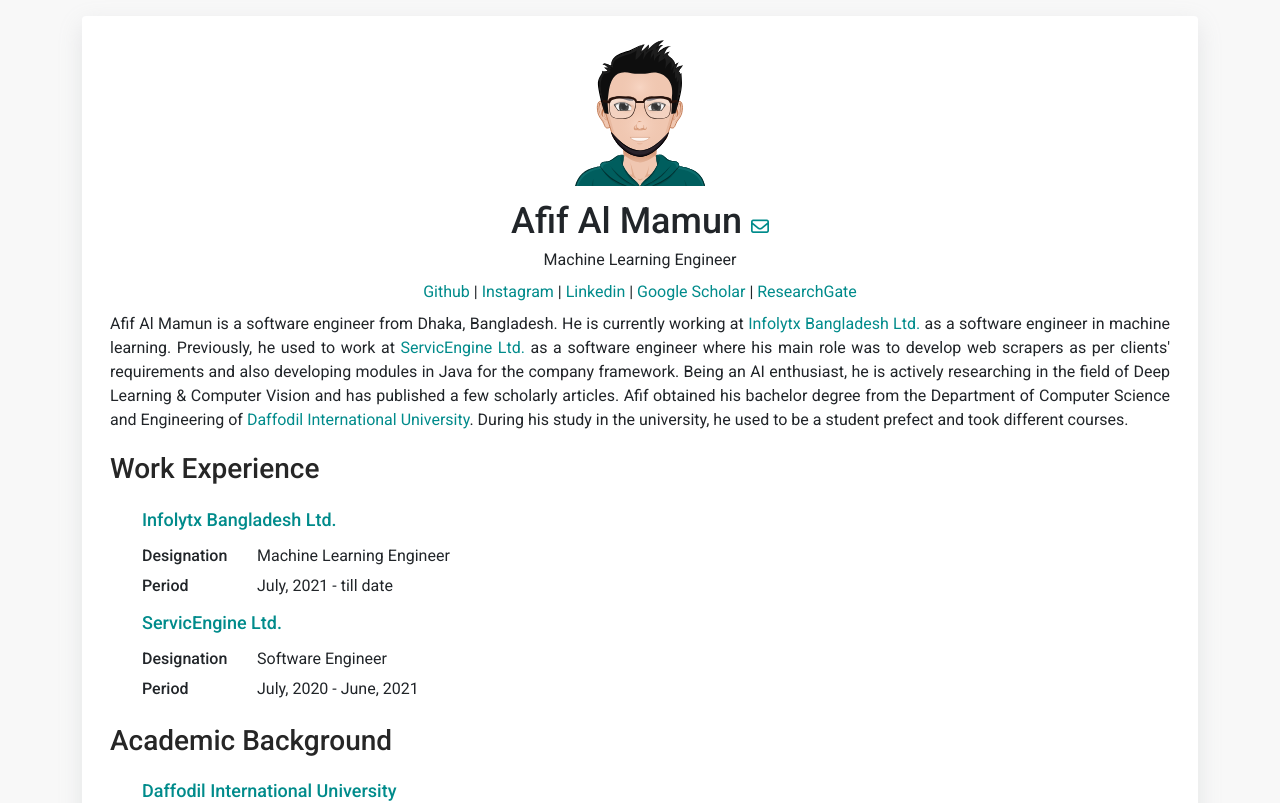
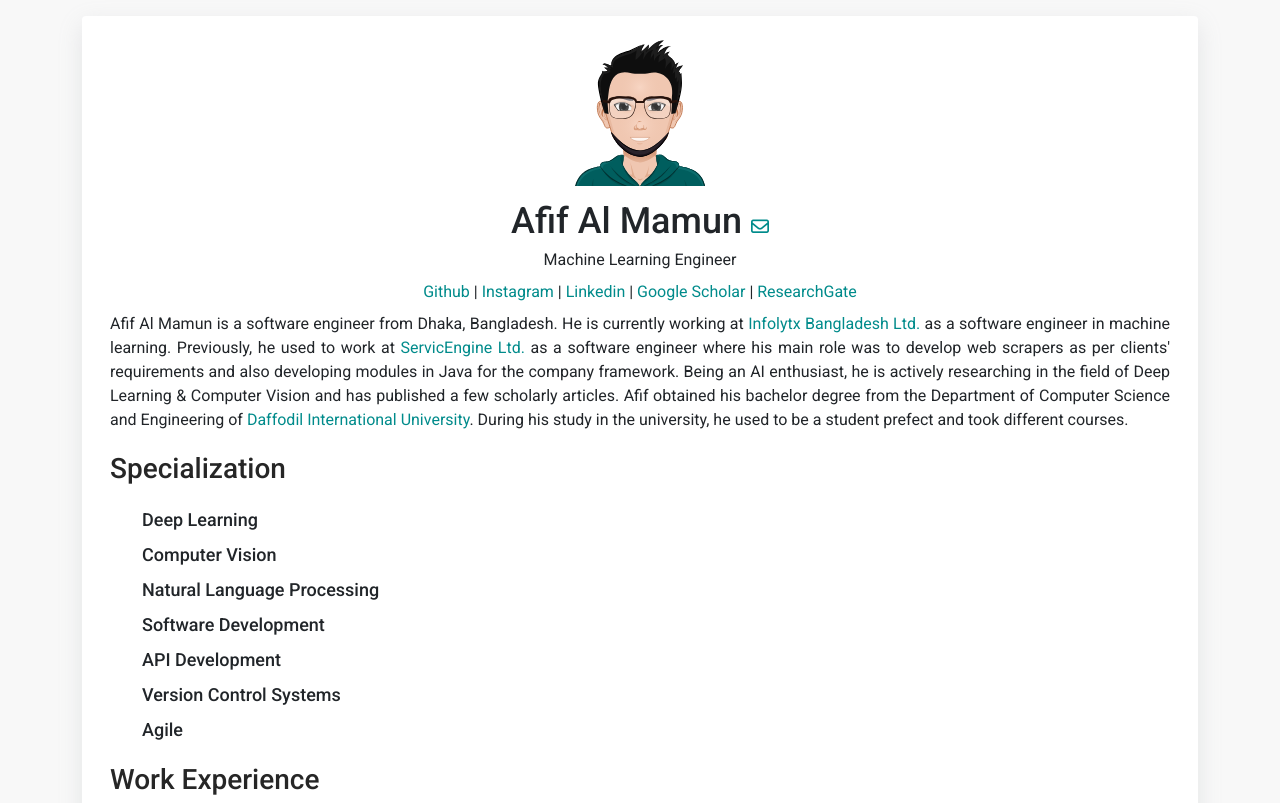
Before and after one commit to afifaniks/afifaniks-github-io-old, a React (Create React App) app: page / in a window 1280 px wide. Shown: the top 803 px of the page. Built offline with nearby package versions, Linux system fonts and the light colour scheme.

Commit message:
Add specialization section

```diff
--- a/src/components/Profile/index.js
+++ b/src/components/Profile/index.js
@@ -10,6 +10,7 @@
 import AchievementsHolder from "../Achievement";
 import PublicationHolder from "../Publication";
 import CertificationHolder from "../Certification";
+import SpecializationHolder from "../Specialization";
 
 class ProfileView extends Component {
     constructor(props) {
@@ -25,7 +26,8 @@
             educations: [],
             achievements: [],
             publications: [],
-            certifications: []
+            certifications: [],
+            specializations: []
         };
     }
 
@@ -55,6 +57,7 @@
                     <div className="container">
                         <SocialWidget socialLinks={this.state.socialLinks} />
                         <BioCard bio={urlFormatter(this.state.bio)} />
+                        <SpecializationHolder specializations={this.state.specializations} />
                         <ExperienceHolder experiences={this.state.experiences} />
                         <EducationHolder educations={this.state.educations} />
                         <AchievementsHolder achievements={this.state.achievements} />
--- /dev/null
+++ b/src/components/Specialization/index.js
@@ -0,0 +1,27 @@
+import React, { Component } from "react";
+import PropTypes from "prop-types";
+
+class SpecializationHolder extends Component {
+    render() {
+        return (
+            <div>
+                <h3 className="section-title">Specialization</h3>
+                <ul>
+                    {
+                        this.props.specializations.map((specialization, index) => <li key={index}>
+                            <p className="org-title" >
+                                {specialization}
+                            </p>
+                        </li>)
+                    }
+                </ul>
+            </div>
+        );
+    }
+}
+
+SpecializationHolder.propTypes = {
+    specializations: PropTypes.array
+};
+
+export default SpecializationHolder;
--- a/src/statics/PROFILE_DATA.js
+++ b/src/statics/PROFILE_DATA.js
@@ -175,7 +175,15 @@
             url: "https://www.coursera.org/account/accomplishments/certificate/DWU9YKJGD3RY",
             author: "Coursera"
         },
-
+    ],
+    specializations: [
+        "Deep Learning",
+        "Computer Vision",
+        "Natural Language Processing",
+        "Software Development",
+        "API Development",
+        "Version Control Systems",
+        "Agile"
     ]
 });
 
```
